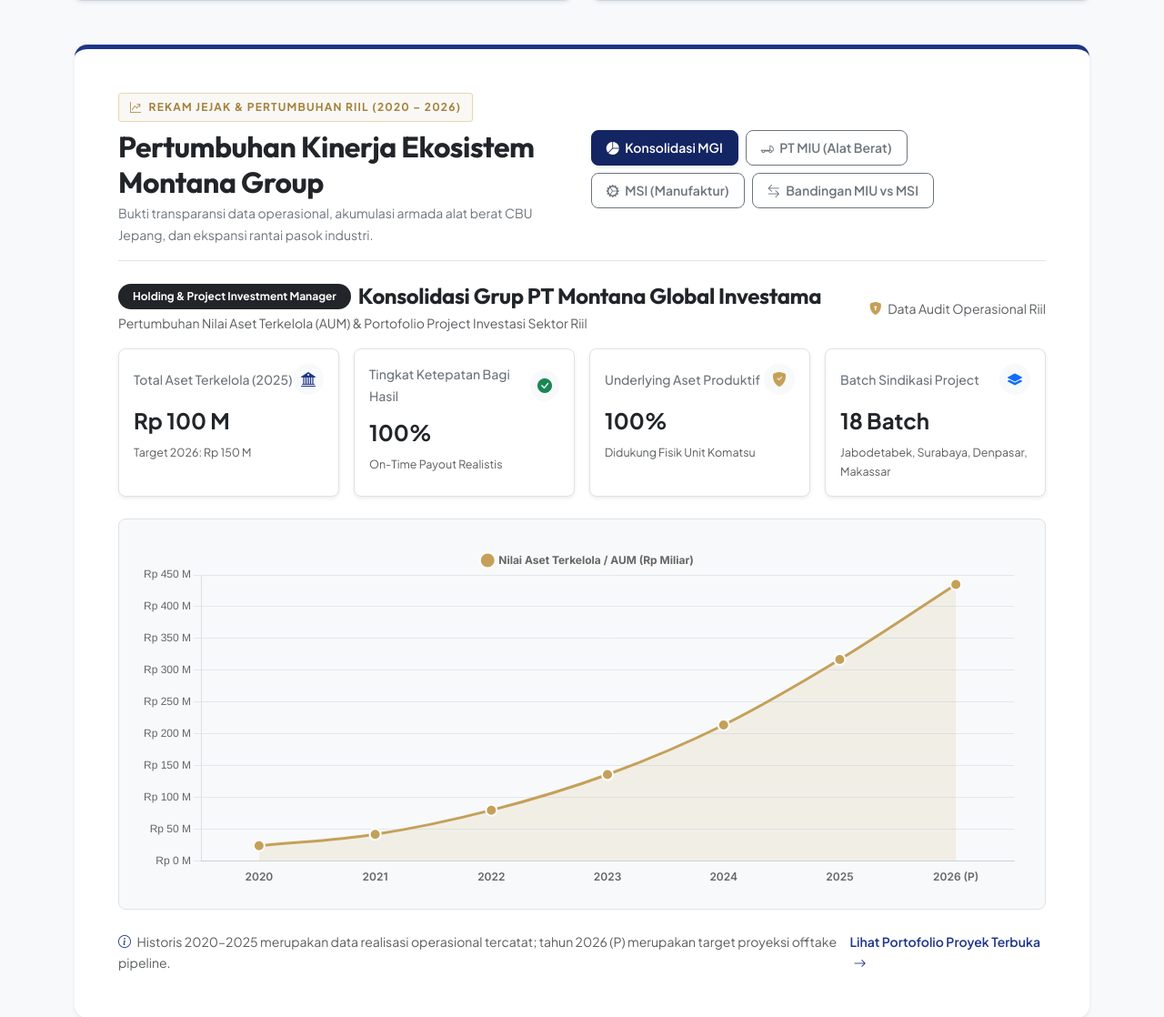
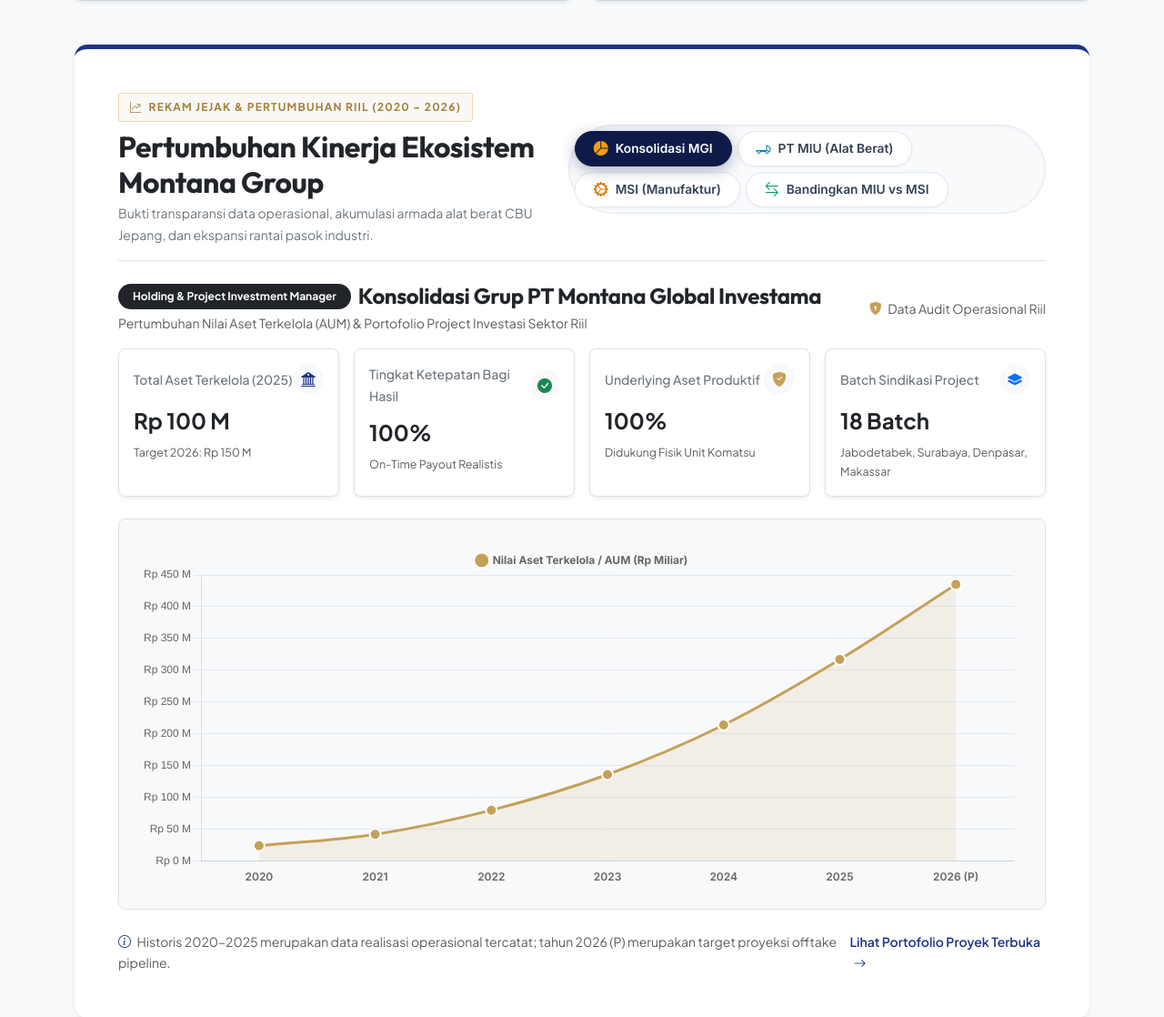
Before and after one commit to Reyzaha/Montana-Global-Investama-Landing-page, a PHP site: page /about.html in a window 1280 px wide. Shown: the part 2426-3544 px from the top of the page at 91% size. Run offline with PHP 8.4, Linux system fonts and the light colour scheme; data comes from the database, SQL or seed files in the repository; both versions use the stored data as it was before the commit.

Commit message:
feat: reset admin & superadmin accounts with fresh MFA, revamp growth performance tabs styling

```diff
--- a/about.html
+++ b/about.html
@@ -170,22 +170,18 @@
         </div>
 
         <!-- Segment Selector Tabs -->
-        <div class="d-flex flex-wrap gap-2">
-          <button class="btn btn-sm btn-royal rounded-3 px-3 py-2 fw-semibold growth-tab-btn active shadow-sm"
-            data-segment="mgi">
-            <i class="bi bi-pie-chart-fill me-1"></i> Konsolidasi MGI
+        <div class="growth-tab-wrapper">
+          <button type="button" class="growth-tab-btn active" data-segment="mgi">
+            <i class="bi bi-pie-chart-fill"></i> Konsolidasi MGI
           </button>
-          <button class="btn btn-sm btn-outline-secondary rounded-3 px-3 py-2 fw-semibold growth-tab-btn"
-            data-segment="miu">
-            <i class="bi bi-truck-flatbed me-1"></i> PT MIU (Alat Berat)
+          <button type="button" class="growth-tab-btn" data-segment="miu">
+            <i class="bi bi-truck-flatbed"></i> PT MIU (Alat Berat)
           </button>
-          <button class="btn btn-sm btn-outline-secondary rounded-3 px-3 py-2 fw-semibold growth-tab-btn"
-            data-segment="msi">
-            <i class="bi bi-gear-wide-connected me-1"></i> MSI (Manufaktur)
+          <button type="button" class="growth-tab-btn" data-segment="msi">
+            <i class="bi bi-gear-wide-connected"></i> MSI (Manufaktur)
           </button>
-          <button class="btn btn-sm btn-outline-secondary rounded-3 px-3 py-2 fw-semibold growth-tab-btn"
-            data-segment="compare">
-            <i class="bi bi-arrow-left-right me-1"></i> Bandingan MIU vs MSI
+          <button type="button" class="growth-tab-btn" data-segment="compare">
+            <i class="bi bi-arrow-left-right"></i> Bandingkan MIU vs MSI
           </button>
         </div>
       </div>
@@ -518,12 +514,10 @@
         document.querySelectorAll('.growth-tab-btn').forEach(btn => {
           btn.addEventListener('click', (e) => {
             document.querySelectorAll('.growth-tab-btn').forEach(b => {
-              b.classList.remove('active', 'btn-royal', 'shadow-sm');
-              b.classList.add('btn-outline-secondary');
+              b.classList.remove('active');
             });
             const targetBtn = e.currentTarget;
-            targetBtn.classList.add('active', 'btn-royal', 'shadow-sm');
-            targetBtn.classList.remove('btn-outline-secondary');
+            targetBtn.classList.add('active');
 
             const segment = targetBtn.getAttribute('data-segment');
             window.initGrowthChart(segment);
--- a/assets/css/style.css
+++ b/assets/css/style.css
@@ -1520,3 +1520,82 @@ h6,
     padding: 0.35rem 0.75rem !important;
   }
 }
+
+/* ==========================================================================
+   Luxury Growth Segmented Navigation Tabs
+   ========================================================================== */
+.growth-tab-wrapper {
+  background: #F8FAFC;
+  padding: 6px;
+  border-radius: 50rem;
+  border: 1.5px solid #E2E8F0;
+  display: inline-flex;
+  flex-wrap: wrap;
+  align-items: center;
+  gap: 6px;
+  box-shadow: inset 0 2px 4px rgba(15, 23, 42, 0.04);
+}
+
+.growth-tab-btn {
+  background: #FFFFFF;
+  color: #334155;
+  border: 1px solid #E2E8F0;
+  border-radius: 50rem;
+  padding: 9px 20px;
+  font-size: 0.86rem;
+  font-weight: 600;
+  font-family: 'Inter', sans-serif;
+  display: inline-flex;
+  align-items: center;
+  gap: 8px;
+  cursor: pointer;
+  transition: all 0.25s cubic-bezier(0.16, 1, 0.3, 1);
+  box-shadow: 0 1px 3px rgba(15, 23, 42, 0.05);
+  user-select: none;
+  line-height: 1.2;
+  text-decoration: none;
+  outline: none;
+}
+
+.growth-tab-btn i {
+  font-size: 1rem;
+  transition: transform 0.25s ease, color 0.25s ease;
+}
+
+.growth-tab-btn:hover {
+  background: #FFFFFF;
+  color: #0E1B48;
+  border-color: #94A3B8;
+  transform: translateY(-2px);
+  box-shadow: 0 6px 14px rgba(15, 23, 42, 0.1);
+}
+
+.growth-tab-btn:hover i {
+  transform: scale(1.2);
+}
+
+.growth-tab-btn.active {
+  background: #0E1B48 !important;
+  color: #FFFFFF !important;
+  border-color: #0E1B48 !important;
+  box-shadow: 0 4px 16px rgba(14, 27, 72, 0.32) !important;
+  transform: translateY(0);
+}
+
+.growth-tab-btn.active i {
+  color: #F59E0B !important;
+}
+
+/* Distinctive icon accent colors when inactive */
+.growth-tab-btn[data-segment="mgi"]:not(.active) i {
+  color: #1D3589;
+}
+.growth-tab-btn[data-segment="miu"]:not(.active) i {
+  color: #0284C7;
+}
+.growth-tab-btn[data-segment="msi"]:not(.active) i {
+  color: #D97706;
+}
+.growth-tab-btn[data-segment="compare"]:not(.active) i {
+  color: #059669;
+}
--- a/data/ekosistem.json
+++ b/data/ekosistem.json
@@ -8,7 +8,7 @@
       "entitas": "PT Montana Global Investama",
       "level": "0 (Holding)",
       "induk_langsung": "—",
-      "fungsi_utama": "Manajer investasi & pengelola modal project grup, strategi agresif terukur, tata kelola perusahaan (TARIF)"
+      "fungsi_utama": "Manajer investasi project & pengelola modal project grup, strategi agresif terukur, tata kelola perusahaan (TARIF)"
     },
     {
       "entitas": "PT Montana Indo Utama (MIU)",
```
Also changed, not shown: database/schema.sql (+1 -8 lines), database/seed.php (+33 -16 lines), mgi_landing_backup.sql (+16 -16 lines).
